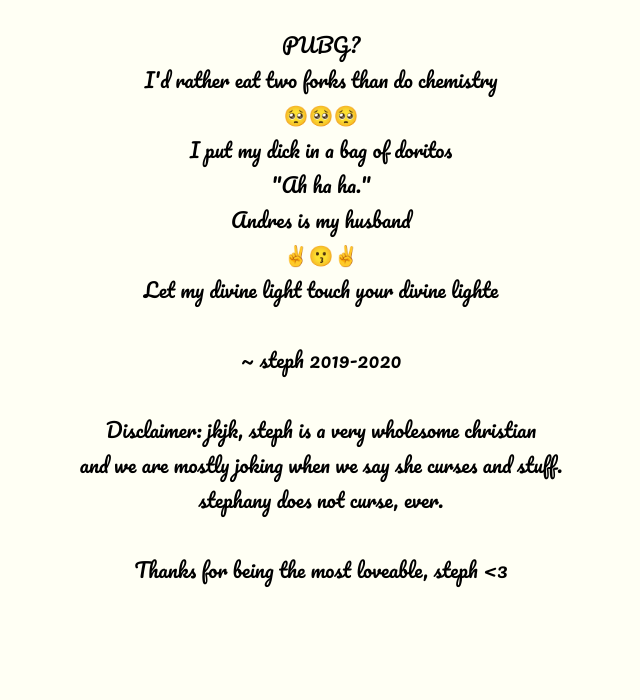
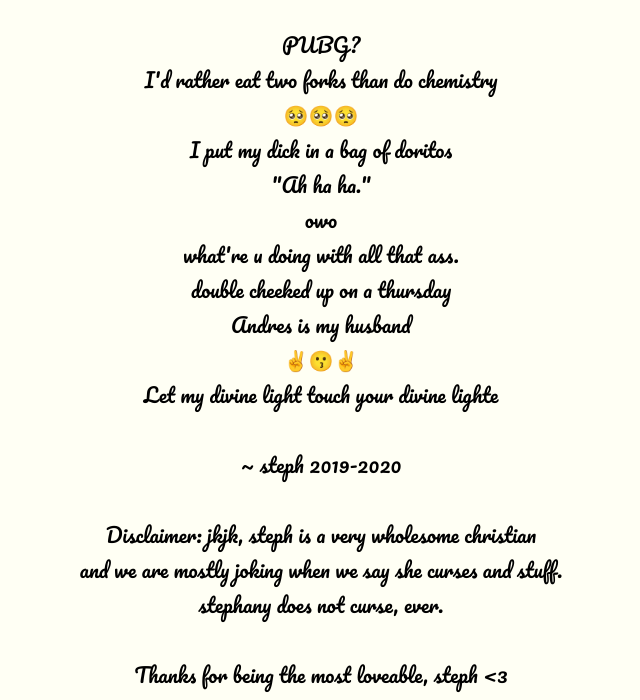
Before and after one commit to gnakim/forSteph, a plain HTML site: page gallery/quotes.html in a window 1280 px wide. Shown: the part 112-812 px from the top of the page, without its empty margins (319-959 px from the left). Drawn offline with Linux system fonts and the light colour scheme.

Commit message:
quote added

```diff
--- a/gallery/quotes.html
+++ b/gallery/quotes.html
@@ -15,6 +15,9 @@
       🥺🥺🥺<br>
       I put my dick in a bag of doritos<br>
       "Ah ha ha."<br>
+      owo<br>
+      what're u doing with all that ass.<br>
+      double cheeked up on a thursday<br>
       Andres is my husband<br>
       ✌️😗✌️<br>
       Let my divine light touch your divine lighte<br>
```
